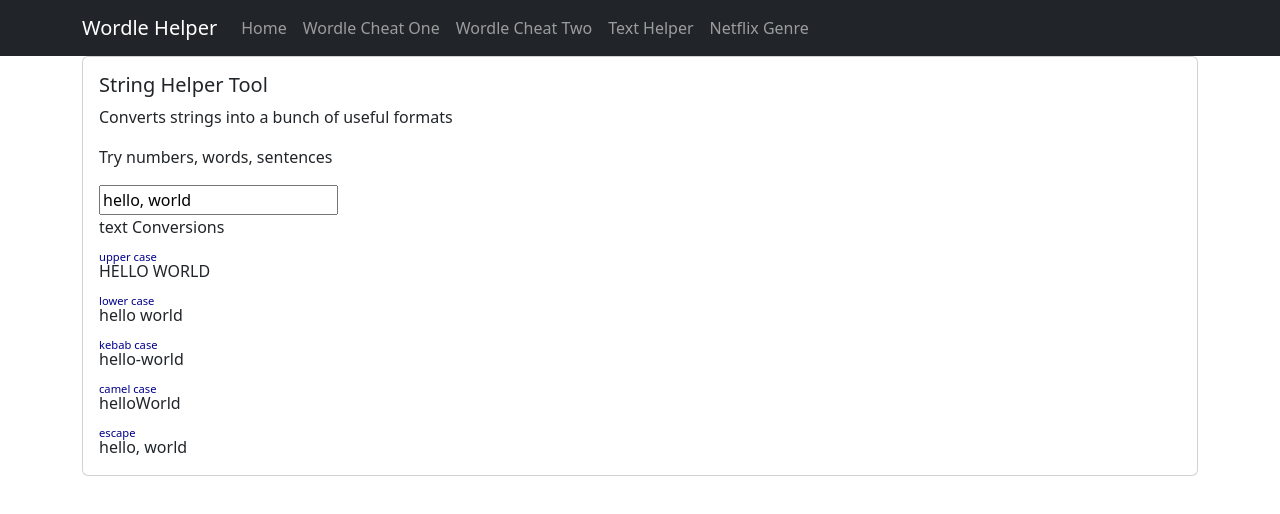
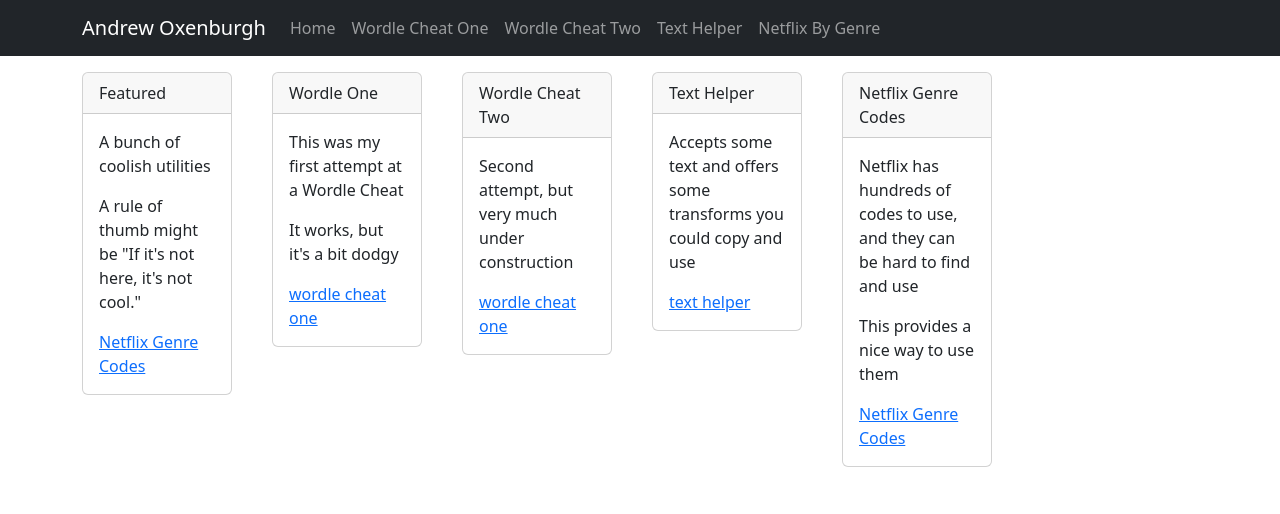
Before and after one commit to andrew-oxenburgh/wordle-cheat, a React (Vite) app: page / in a window 1280 px wide. Shown: the top 514 px of the page. Built offline with nearby package versions, Linux system fonts and the light colour scheme.

Commit message:
Added more to homepage

```diff
--- a/package.json
+++ b/package.json
@@ -1,6 +1,6 @@
 {
   "name": "wordle-cheat",
-  "version": "1.0.0",
+  "version": "2.0.1",
   "type": "module",
   "description": "help me win wordle!!",
   "scripts": {
--- a/src/App.tsx
+++ b/src/App.tsx
@@ -11,7 +11,7 @@
    return (
       <Navbar bg="dark" variant="dark" expand="lg">
          <Container>
-            <Navbar.Brand href="#/">Wordle Helper</Navbar.Brand>
+            <Navbar.Brand href="#/">Andrew Oxenburgh</Navbar.Brand>
             <Navbar.Toggle aria-controls="basic-navbar-nav" />
             <Navbar.Collapse id="basic-navbar-nav">
                <Nav className="me-auto">
@@ -19,7 +19,7 @@
                   <Nav.Link href="#/cheat">Wordle Cheat One</Nav.Link>
                   <Nav.Link href="#/cheatTwo">Wordle Cheat Two</Nav.Link>
                   <Nav.Link href="#/textHelper">Text Helper</Nav.Link>
-                  <Nav.Link href="#/netflixGenre">Netflix Genre</Nav.Link> {/* NetflixGenre link */}
+                  <Nav.Link href="#/netflixGenre">Netflix By Genre</Nav.Link> {/* NetflixGenre link */}
                </Nav>
             </Navbar.Collapse>
          </Container>
@@ -34,7 +34,7 @@
             <Navigation />
             <main>
                <Routes>
-                  <Route path="/" element={<TextHelper />} />
+                  <Route path="/" element={<Home />} />
                   <Route path="/home" element={<Home />} />
                   <Route path="/cheat" element={<WordleCheat />} />
                   <Route path="/cheatTwo" element={<Cheater />} />
--- a/src/home/Home.tsx
+++ b/src/home/Home.tsx
@@ -1,14 +1,114 @@
 import React from 'react';
-import { Container, Button } from 'react-bootstrap';
+import { Container, Card, Row, Col } from 'react-bootstrap';
+import * as R from 'ramda'
+
+import { createUseStyles } from 'react-jss';
+
+const useStyles = createUseStyles({
+   cardContainer: {
+      margin: '0em 1em 1em 0em',
+   },
+   container: {
+      marginTop: '1em'
+   }
+});
+
+type CardType = {
+   header: string
+   text: string[]
+   link?: {
+      href: string
+      text: string
+   }
+};
+
+const cards: CardType[] = [
+   {
+      header: 'Featured',
+      text: [
+         'A bunch of coolish utilities',
+         'A rule of thumb might be "If it\'s not here, it\'s not cool."'
+      ],
+      link: {
+         href: '#/netflixGenre',
+         text: 'Netflix Genre Codes'
+      }
+   },
+   {
+      header: 'Wordle One',
+      text: [
+         'This was my first attempt at a Wordle Cheat',
+         'It works, but it\'s a bit dodgy'
+      ],
+      link: {
+         href: '#/cheat',
+         text: 'wordle cheat one'
+      }
+   },
+   {
+      header: 'Wordle Cheat Two',
+      text: [
+         'Second attempt, but very much under construction'
+      ],
+      link: {
+         href: '#/cheat',
+         text: 'wordle cheat one'
+      }
+   },
+   {
+      header: 'Text Helper',
+      text: [
+         'Accepts some text and offers some transforms you could copy and use'
+      ],
+      link: {
+         href: '#/textHelper',
+         text: 'text helper'
+      }
+   },
+   {
+      header: 'Netflix Genre Codes',
+      text: [
+         'Netflix has hundreds of codes to use, and they can be hard to find and use',
+         'This provides a nice way to use them'
+      ],
+      link: {
+         href: '#/netflixGenre',
+         text: 'Netflix Genre Codes'
+      }
+   },
+]
 
 function Home() {
+   const classes = useStyles()
+   const mapIndexed = R.addIndex(R.map);
+
    return (
-      <Container>
-         <h1>Welcome to Wordle Helper!</h1>
-         <p>This is a simple tool to assist you in solving Wordle puzzles.</p>
-         <p>
-            <Button variant="primary" href="#/cheat">Start Cheating</Button>
-         </p>
+      <Container className={classes.container}>
+         <Row>
+            {
+               R.map((card: CardType) => {
+                  return (
+                     <Col xs="12" sm="6" md="4" lg="3" xl="2" key={card.header}>
+                        <Card className={classes.cardContainer}>
+                           <Card.Header>{card.header}</Card.Header>
+                           <Card.Body>
+                              {
+                                 mapIndexed((line: string, idx: number) => {
+                                    return (<Card.Text key={idx}>
+                                       {line}
+                                    </Card.Text>)
+                                 }, card.text)
+                              }
+                              {card.link &&
+                                 <Card.Link href={card.link.href}>{card.link.text}</Card.Link>
+                              }
+                           </Card.Body>
+                        </Card>
+                     </Col>
+                  )
+               }, cards)
+            }
+         </Row>
       </Container>
    );
 };
--- a/src/netflixGenre/NetflixGenre.tsx
+++ b/src/netflixGenre/NetflixGenre.tsx
@@ -1,14 +1,18 @@
 import React from 'react';
 import { Container } from 'react-bootstrap';
+import Accordion from 'react-bootstrap/Accordion';
 import genres from './genres'
 
 const NetflixGenre = () => {
    return (
       <Container>
          <h1>Netflix Genre</h1>
+         <Accordion defaultActiveKey="0" flush>
             {Object.entries(genres).map(([category, genreCodes]) => (
-            <div key={category}>
-               <h2>{category}</h2>
+               <Accordion.Item eventKey={category} key={category}>
+                  <Accordion.Header>{category}</Accordion.Header>
+                  <Accordion.Body>
+
                      <table className='table table-striped' width="80%">
                         <thead>
                            <tr>
@@ -31,8 +35,10 @@
                            ))}
                         </tbody>
                      </table>
-            </div>
+                  </Accordion.Body>
+               </Accordion.Item>
             ))}
+         </Accordion>
       </Container>
    );
 };
```
Lines whose indentation alone changed are shown as unchanged.
